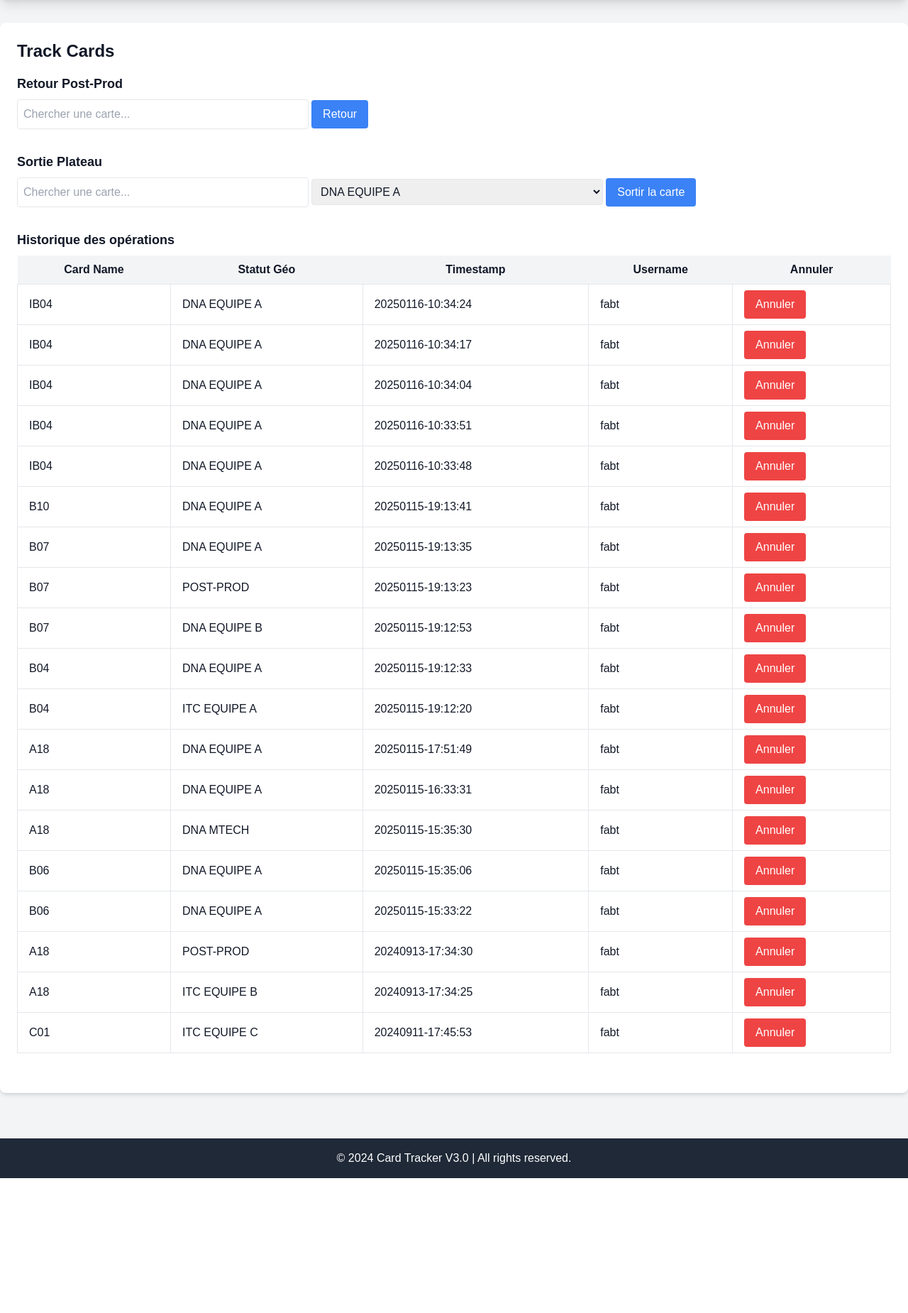
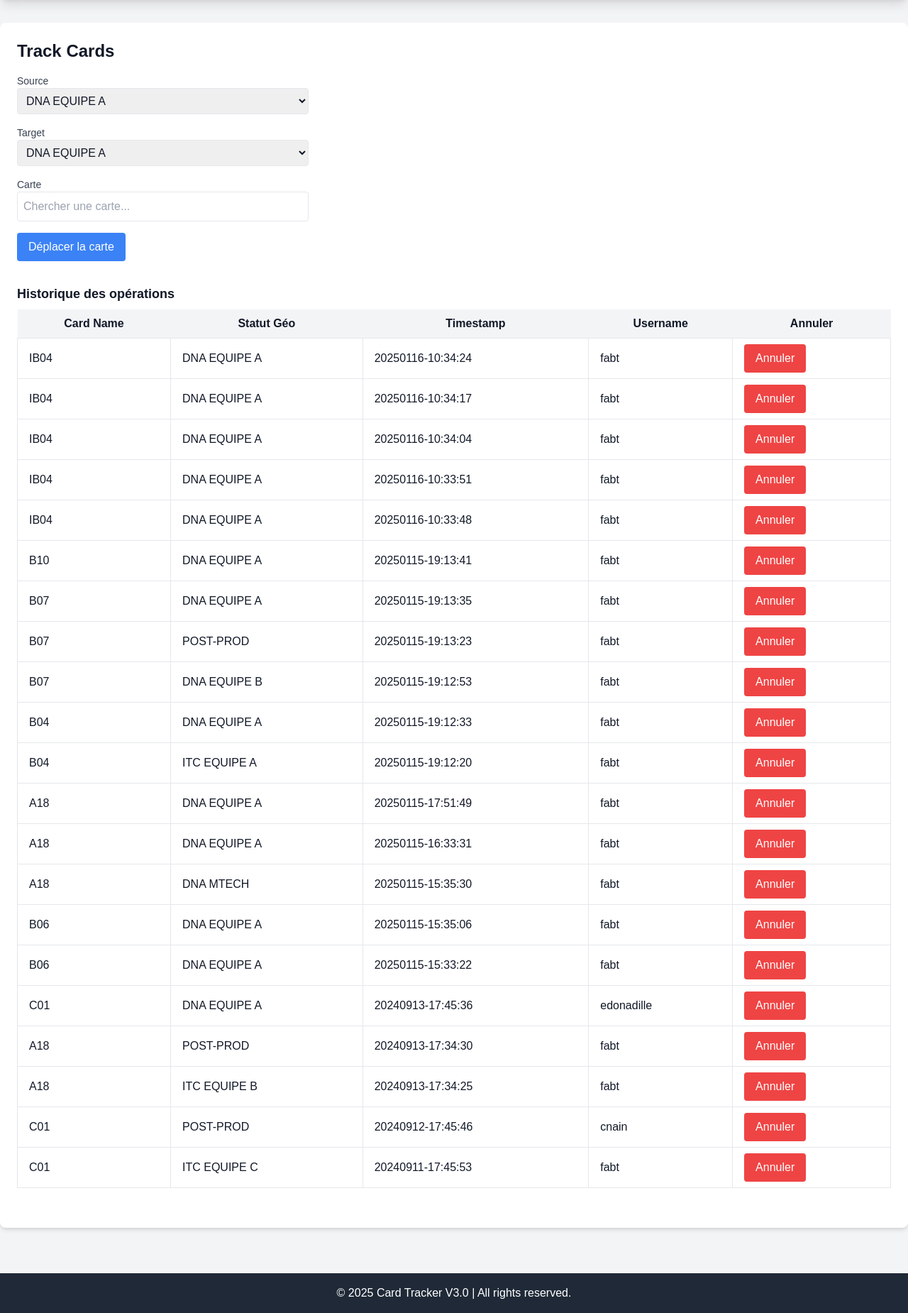
Before and after one commit to Redcat468/Cardtracker-V3, a Flask app: page /track in a window 1280 px wide. Shown: the part 56-1906 px from the top of the page at 71% size. Before the commit the page ends 1716 px from the top, so only its background shows below. Run offline with Flask 3, Linux system fonts and the light colour scheme; a user stored in the database is signed in; style sheets or scripts are compiled from the project's sources; some libraries are stand-ins or nearby versions.

Commit message:
ça avance

```diff
--- a/app.py
+++ b/app.py
@@ -3,6 +3,8 @@ from models import db, User, Operation, Card, StatusGeo
 from flask_login import LoginManager, login_user, logout_user, login_required, current_user
 import os
 from datetime import datetime
+from flask import jsonify
+
 
 app = Flask(__name__)
 
@@ -70,57 +72,77 @@ def search_cards():
 
     return jsonify([])
 
-# Route principale pour le tracking des cartes
 @app.route('/track', methods=['GET', 'POST'])
 @login_required
 def track():
-    retour_cartes = Card.query.filter_by(quarantine=False).filter(Card.statut_geo != 'POST-PROD').all()
-    sortie_cartes = Card.query.filter_by(statut_geo='POST-PROD', quarantine=False).all()
-    status_geo = StatusGeo.query.filter(StatusGeo.status_name != 'POST-PROD').all()
+    # Récupérer tous les statuts géographiques
+    status_geo = StatusGeo.query.all()
 
+    # Initialiser les opérations pour l'historique
+    operations = Operation.query.order_by(Operation.timestamp.desc()).limit(50).all()
+
+    # Logique pour déplacer les cartes (si nécessaire)
     if request.method == 'POST':
-        if 'retour' in request.form:
-            card_name = request.form['retour_card']
+        source = request.form.get('source')
+        target = request.form.get('target')
+        card_name = request.form.get('card')
+
+        if card_name:
             card = Card.query.filter_by(card_name=card_name).first()
             if card:
+                # Créer une nouvelle opération
                 new_operation = Operation(
                     username=current_user.username,
                     card_name=card_name,
-                    statut_geo='POST-PROD',
+                    statut_geo=target,
                     timestamp=datetime.now().strftime('%Y%m%d-%H:%M:%S')
                 )
                 db.session.add(new_operation)
-                card.statut_geo = 'POST-PROD'
-                card.usage += 1
-                card.last_operation = datetime.now()  # Mise à jour de last_operation
+
+                # Mettre à jour la carte
+                card.statut_geo = target
+                card.last_operation = datetime.now()
                 db.session.commit()
-                flash(f"Carte {card_name} retournée à la post-prod.")
-        elif 'sortie' in request.form:
-            card_name = request.form['sortie_card']
-            statut_geo = request.form['status_geo']
-            card = Card.query.filter_by(card_name=card_name).first()
-            if card:
-                new_operation = Operation(
-                    username=current_user.username,
-                    card_name=card_name,
-                    statut_geo=statut_geo,
-                    timestamp=datetime.now().strftime('%Y%m%d-%H:%M:%S')
-                )
-                db.session.add(new_operation)
-                card.statut_geo = statut_geo
-                card.usage += 1
-                card.last_operation = datetime.now()  # Mise à jour de last_operation
-                db.session.commit()
-                flash(f"Carte {card_name} envoyée au statut {statut_geo}.")
 
-        return redirect(url_for('track'))
+                flash(f"Carte {card_name} déplacée avec succès.")
+            else:
+                flash("Carte introuvable.")
+        else:
+            flash("Veuillez sélectionner une carte.")
 
-    operations = Operation.query.filter_by(username=current_user.username).order_by(Operation.timestamp.desc()).limit(50).all()
-
-    return render_template('track.html', retour_cartes=retour_cartes, sortie_cartes=sortie_cartes, status_geo=status_geo, operations=operations)
+    return render_template('track.html', status_geo=status_geo, operations=operations)
 
 
-from datetime import datetime
+@app.route('/get_cards_by_status/<status>', methods=['GET'])
+@login_required
+def get_cards_by_status(status):
+    cards = Card.query.filter_by(statut_geo=status).all()
+    return jsonify([{"card_name": card.card_name} for card in cards])
+
+
+
+@app.route('/get_status_geo', methods=['GET'])
+@login_required
+def get_status_geo():
+    statuses = StatusGeo.query.all()
+    return jsonify([{"status_name": status.status_name} for status in statuses])
+
+
+@app.route('/get_operations', methods=['GET'])
+@login_required
+def get_operations():
+    # Récupérer les opérations
+    operations = Operation.query.order_by(Operation.timestamp.desc()).limit(50).all()
+    return jsonify([
+        {
+            "id": operation.id,
+            "card_name": operation.card_name,
+            "statut_geo": operation.statut_geo,
+            "timestamp": operation.timestamp,
+            "username": operation.username
+        }
+        for operation in operations
+    ])
 
 # Route pour annuler une opération
 @app.route('/cancel_operation/<int:operation_id>', methods=['POST'])
@@ -164,7 +186,6 @@ def cancel_operation(operation_id):
         flash("Opération introuvable.")
 
     return redirect(url_for('track'))
-
 
 
 # Route pour afficher les opérations de "Spot"
--- a/static/js/app.js
+++ b/static/js/app.js
@@ -4,7 +4,12 @@ createApp({
     data() {
         return {
             searchTerm: '',
-            operations: [],  // Les opérations seront probablement chargées depuis le backend (par ex., via une requête API).
+            operations: [], // Les opérations seront chargées depuis le backend
+            statusGeo: [], // Liste des statuts géographiques
+            cards: [], // Liste des cartes correspondant au statut source
+            selectedSource: '', // Statut source sélectionné
+            selectedTarget: '', // Statut cible sélectionné
+            selectedCard: '', // Carte sélectionnée
             showDeleteConfirmation: false,
             operationToDelete: null,
         };
@@ -16,6 +21,69 @@ createApp({
                 operation.card_name.toLowerCase().includes(this.searchTerm.toLowerCase()) ||
                 operation.username.toLowerCase().includes(this.searchTerm.toLowerCase())
             );
+        },
+        // Charge les cartes disponibles pour le statut source sélectionné
+        updateCards() {
+            if (this.selectedSource) {
+                fetch(`/get_cards_by_status/${this.selectedSource}`)
+                    .then(response => response.json())
+                    .then(data => {
+                        this.cards = data;
+                        this.selectedCard = ''; // Réinitialiser la sélection
+                    })
+                    .catch(error => console.error('Erreur lors de la récupération des cartes :', error));
+            } else {
+                this.cards = [];
+                this.selectedCard = '';
+            }
+        },
+        // Chargement des statuts géographiques
+        fetch('/get_status_geo')
+        .then(response => response.json())
+        .then(data => {
+            this.statusGeo = data;
+            if (this.statusGeo.length > 0) {
+                this.selectedSource = this.statusGeo[0].status_name;
+                this.updateCards();
+            }
+        })
+        .catch(error => console.error('Erreur lors du chargement des statuts géographiques :', error));
+
+        // Chargement des opérations
+        fetch('/get_operations')
+        .then(response => response.json())
+        .then(data => {
+            this.operations = data;
+        })
+        .catch(error => console.error('Erreur lors du chargement des opérations :', error));
+
+        // Soumet le formulaire pour déplacer une carte
+        moveCard() {
+            if (this.selectedCard && this.selectedTarget) {
+                fetch('/track', {
+                    method: 'POST',
+                    headers: {
+                        'Content-Type': 'application/json',
+                    },
+                    body: JSON.stringify({
+                        card: this.selectedCard,
+                        source: this.selectedSource,
+                        target: this.selectedTarget,
+                    }),
+                })
+                    .then(response => response.json())
+                    .then(data => {
+                        if (data.success) {
+                            alert(`Carte ${this.selectedCard} déplacée avec succès.`);
+                            this.updateCards(); // Met à jour les cartes disponibles
+                        } else {
+                            alert(data.message || 'Erreur lors du déplacement de la carte.');
+                        }
+                    })
+                    .catch(error => console.error('Erreur lors du déplacement de la carte :', error));
+            } else {
+                alert('Veuillez sélectionner une carte et une destination.');
+            }
         },
         // Affiche la boîte de confirmation pour la suppression
         confirmDelete(operation) {
@@ -30,19 +98,41 @@ createApp({
         // Supprime une opération après confirmation
         deleteOperation() {
             if (this.operationToDelete) {
-                // Logique pour supprimer l'opération, par exemple, envoyer une requête au backend
-                this.operations = this.operations.filter(op => op !== this.operationToDelete);
-                this.showDeleteConfirmation = false;
-                this.operationToDelete = null;
+                fetch(`/cancel_operation/${this.operationToDelete.id}`, {
+                    method: 'POST',
+                })
+                    .then(response => {
+                        if (response.ok) {
+                            this.operations = this.operations.filter(op => op.id !== this.operationToDelete.id);
+                            this.showDeleteConfirmation = false;
+                            this.operationToDelete = null;
+                        } else {
+                            alert('Erreur lors de la suppression de l\'opération.');
+                        }
+                    })
+                    .catch(error => console.error('Erreur lors de la suppression de l\'opération :', error));
             }
-        }
+        },
     },
     mounted() {
+        // Chargement initial des statuts géographiques
+        fetch('/get_status_geo')
+            .then(response => response.json())
+            .then(data => {
+                this.statusGeo = data;
+                if (this.statusGeo.length > 0) {
+                    this.selectedSource = this.statusGeo[0].status_name;
+                    this.updateCards();
+                }
+            })
+            .catch(error => console.error('Erreur lors du chargement des statuts géographiques :', error));
+
         // Chargement simulé des opérations
-        this.operations = [
-            { id: 1, card_name: 'A23', statut_geo: 'POST-PROD', timestamp: '2024-09-13 14:12:00', username: 'fabt' },
-            { id: 2, card_name: 'B66', statut_geo: 'DNA_EQ1', timestamp: '2024-09-12 09:10:00', username: 'john_doe' },
-            // Ajoute d'autres opérations fictives ici ou charge depuis l'API
-        ];
-    }
+        fetch('/get_operations')
+            .then(response => response.json())
+            .then(data => {
+                this.operations = data;
+            })
+            .catch(error => console.error('Erreur lors du chargement des opérations :', error));
+    },
 }).mount('#app');
--- a/templates/layout.html
+++ b/templates/layout.html
@@ -7,6 +7,7 @@
 
         <!-- Lien vers le fichier CSS Tailwind compilé -->
         <link rel="stylesheet" href="{{ url_for('static', filename='css/tailwind.css') }}">
+        <link rel="stylesheet" href="{{ url_for('static', filename='css/style.css') }}">
     </head>
 
 <body class="bg-gray-100 text-gray-900">
@@ -28,7 +29,7 @@
 
     <!-- Contenu principal -->
     <main class="container mx-auto py-8">
-        <div class="content bg-white p-6 shadow-md rounded-lg">
+        <div id="app" class="content bg-white p-6 shadow-md rounded-lg">
             {% block content %}
             {% endblock %}
         </div>
@@ -36,11 +37,13 @@
 
     <!-- Footer avec informations génériques -->
     <footer class="bg-gray-800 text-white text-center py-4 mt-8">
-        <p>&copy; 2024 Card Tracker V3.0 | All rights reserved.</p>
+        <p>&copy; 2025 Card Tracker V3.0 | All rights reserved.</p>
     </footer>
 
-    <!-- Lien vers le fichier JS Vue.js -->
-    <script src="https://cdn.jsdelivr.net/npm/vue@3.2.0/dist/vue.global.js"></script>
+    <!-- Lien vers Vue.js -->
+    <script src="https://cdn.jsdelivr.net/npm/vue@3.2.47/dist/vue.global.js"></script>
+
+    <!-- Lien vers le fichier JS personnalisé -->
     <script src="{{ url_for('static', filename='js/app.js') }}"></script>
 </body>
 </html>
--- a/templates/track.html
+++ b/templates/track.html
@@ -3,59 +3,43 @@
 {% block content %}
 <h2 class="text-2xl font-semibold mb-4">Track Cards</h2>
 
-<!-- RETOUR POST-PROD -->
+<!-- Bloc de gestion des cartes -->
 <div class="mb-8">
-    <h3 class="text-lg font-semibold mb-2">Retour Post-Prod</h3>
     <form method="POST" action="{{ url_for('track') }}">
-        <input list="retour_cards" id="retour_input" name="retour_card" placeholder="Chercher une carte..." class="border p-2 rounded w-1/3" oninput="filterOptions('retour_input', 'retour_cards')" value="{{ request.form.get('retour_card', '') }}">
-        <datalist id="retour_cards">
-            {% for card in retour_cartes %}
-                <option value="{{ card.card_name }}">{{ card.card_name }}</option>
-            {% endfor %}
-        </datalist>
-        <button type="submit" name="retour" class="bg-blue-500 text-white px-4 py-2 rounded">Retour</button>
+        <!-- Champ Source -->
+        <div class="mb-4">
+            <label for="source" class="block text-sm font-medium text-gray-700">Source</label>
+            <select id="source" name="source" class="border p-2 rounded w-1/3" onchange="updateCards()">
+                {% for status in status_geo %}
+                    <option value="{{ status.status_name }}">{{ status.status_name }}</option>
+                {% endfor %}
+            </select>
+        </div>
+
+        <!-- Champ Target -->
+        <div class="mb-4">
+            <label for="target" class="block text-sm font-medium text-gray-700">Target</label>
+            <select id="target" name="target" class="border p-2 rounded w-1/3">
+                {% for status in status_geo %}
+                    <option value="{{ status.status_name }}">{{ status.status_name }}</option>
+                {% endfor %}
+            </select>
+        </div>
+
+        <!-- Sélection de carte avec menu déroulant filtré -->
+        <div class="mb-4">
+            <label for="card_input" class="block text-sm font-medium text-gray-700">Carte</label>
+            <input list="card_list" id="card_input" name="card" placeholder="Chercher une carte..." class="border p-2 rounded w-1/3" oninput="filterOptions('card_input', 'card_list')">
+            <datalist id="card_list">
+                {% for card in cards %}
+                    <option value="{{ card.card_name }}">{{ card.card_name }}</option>
+                {% endfor %}
+            </datalist>
+        </div>
+
+        <button type="submit" name="move_card" class="bg-blue-500 text-white px-4 py-2 rounded">Déplacer la carte</button>
     </form>
 </div>
-
-<!-- SORTIE PLATEAU -->
-<div class="mb-8">
-    <h3 class="text-lg font-semibold mb-2">Sortie Plateau</h3>
-    <form method="POST" action="{{ url_for('track') }}">
-        <input list="sortie_cards" id="sortie_input" name="sortie_card" placeholder="Chercher une carte..." class="border p-2 rounded w-1/3" oninput="filterOptions('sortie_input', 'sortie_cards')" value="{{ request.form.get('sortie_card', '') }}">
-        <datalist id="sortie_cards">
-            {% for card in sortie_cartes %}
-                <option value="{{ card.card_name }}">{{ card.card_name }}</option>
-            {% endfor %}
-        </datalist>
-
-        <!-- Statut Géo avec conservation de la valeur -->
-        <select id="status_geo" name="status_geo" class="border p-2 rounded w-1/3">
-            {% for status in status_geo %}
-                <option value="{{ status.status_name }}" {% if request.form.get('status_geo') == status.status_name %}selected{% endif %}>{{ status.status_name }}</option>
-            {% endfor %}
-        </select>
-
-        <button type="submit" name="sortie" class="bg-blue-500 text-white px-4 py-2 rounded">Sortir la carte</button>
-    </form>
-</div>
-
-<script>
-    // Fonction pour conserver le statut géo après la soumission du formulaire
-    window.onload = function() {
-        const savedStatusGeo = localStorage.getItem('selectedStatusGeo');
-        if (savedStatusGeo) {
-            document.getElementById('status_geo').value = savedStatusGeo;
-        }
-    };
-
-    document.getElementById('status_geo').addEventListener('change', function() {
-        localStorage.setItem('selectedStatusGeo', this.value);  // Sauvegarder la valeur sélectionnée dans le stockage local
-    });
-
-    document.querySelector('form').addEventListener('submit', function() {
-        localStorage.setItem('selectedStatusGeo', document.getElementById('status_geo').value);  // Sauvegarder à la soumission
-    });
-</script>
 
 <!-- HISTORIQUE DES OPERATIONS -->
 <div class="mb-8">
@@ -87,4 +71,42 @@
         </tbody>
     </table>
 </div>
+
+<script>
+    // Filtre les cartes dynamiquement
+    function filterOptions(inputId, datalistId) {
+        const input = document.getElementById(inputId);
+        const filter = input.value.toUpperCase();
+        const datalist = document.getElementById(datalistId);
+        const options = datalist.getElementsByTagName('option');
+
+        for (let i = 0; i < options.length; i++) {
+            const txtValue = options[i].value || options[i].textContent;
+            if (txtValue.toUpperCase().startsWith(filter)) {
+                options[i].style.display = ""; // Afficher si cela commence par le texte
+            } else {
+                options[i].style.display = "none"; // Masquer sinon
+            }
+        }
+    }
+
+    // Mise à jour des cartes en fonction du statut source
+    function updateCards() {
+        const source = document.getElementById('source').value;
+
+        fetch(`/get_cards_by_status/${source}`)
+            .then(response => response.json())
+            .then(data => {
+                const datalist = document.getElementById('card_list');
+                datalist.innerHTML = '';
+                data.forEach(card => {
+                    const option = document.createElement('option');
+                    option.value = card.card_name;
+                    datalist.appendChild(option);
+                });
+            })
+            .catch(error => console.error('Erreur lors de la mise à jour des cartes :', error));
+    }
+</script>
+
 {% endblock %}
```
Also changed, not shown: instance/card_tracker.db.
